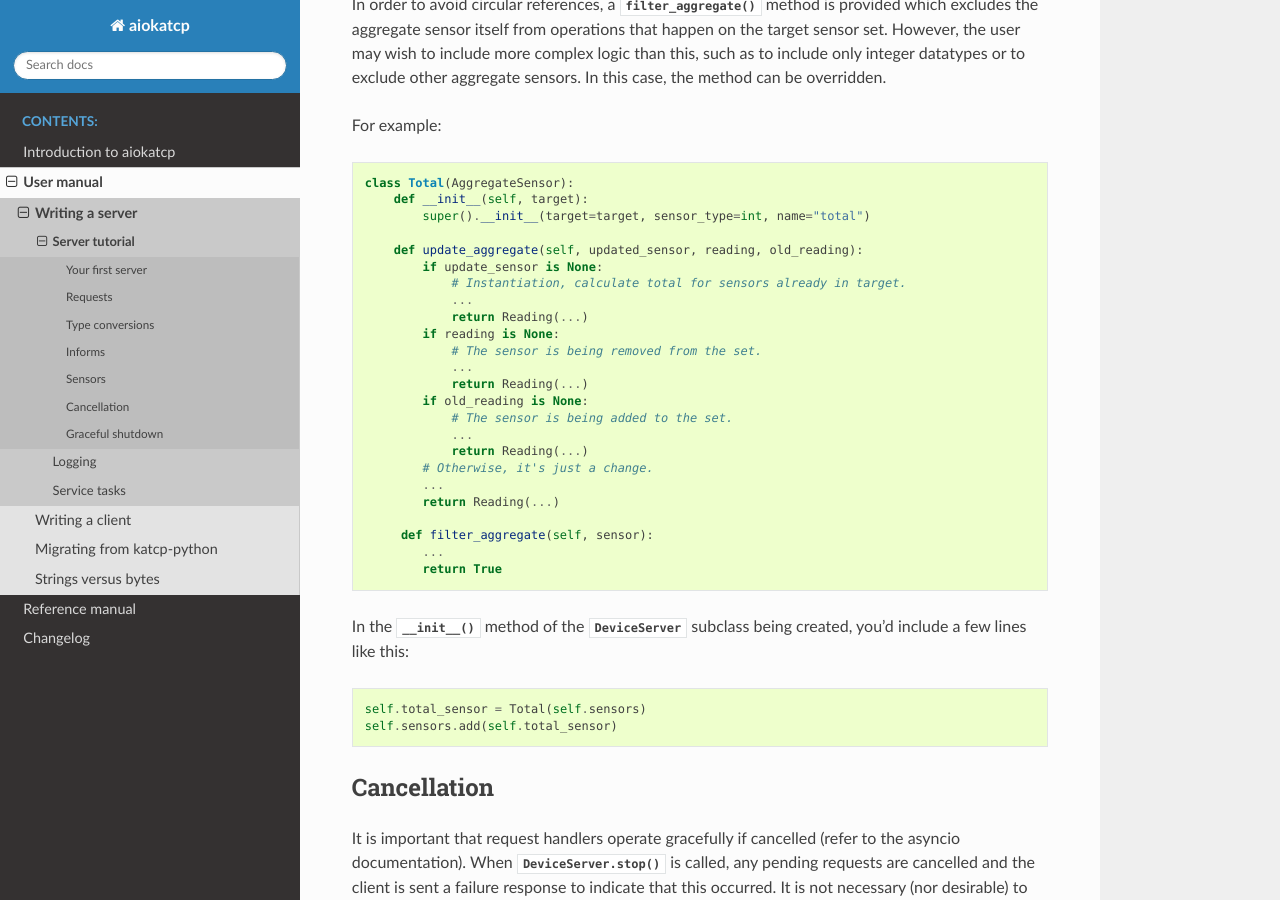
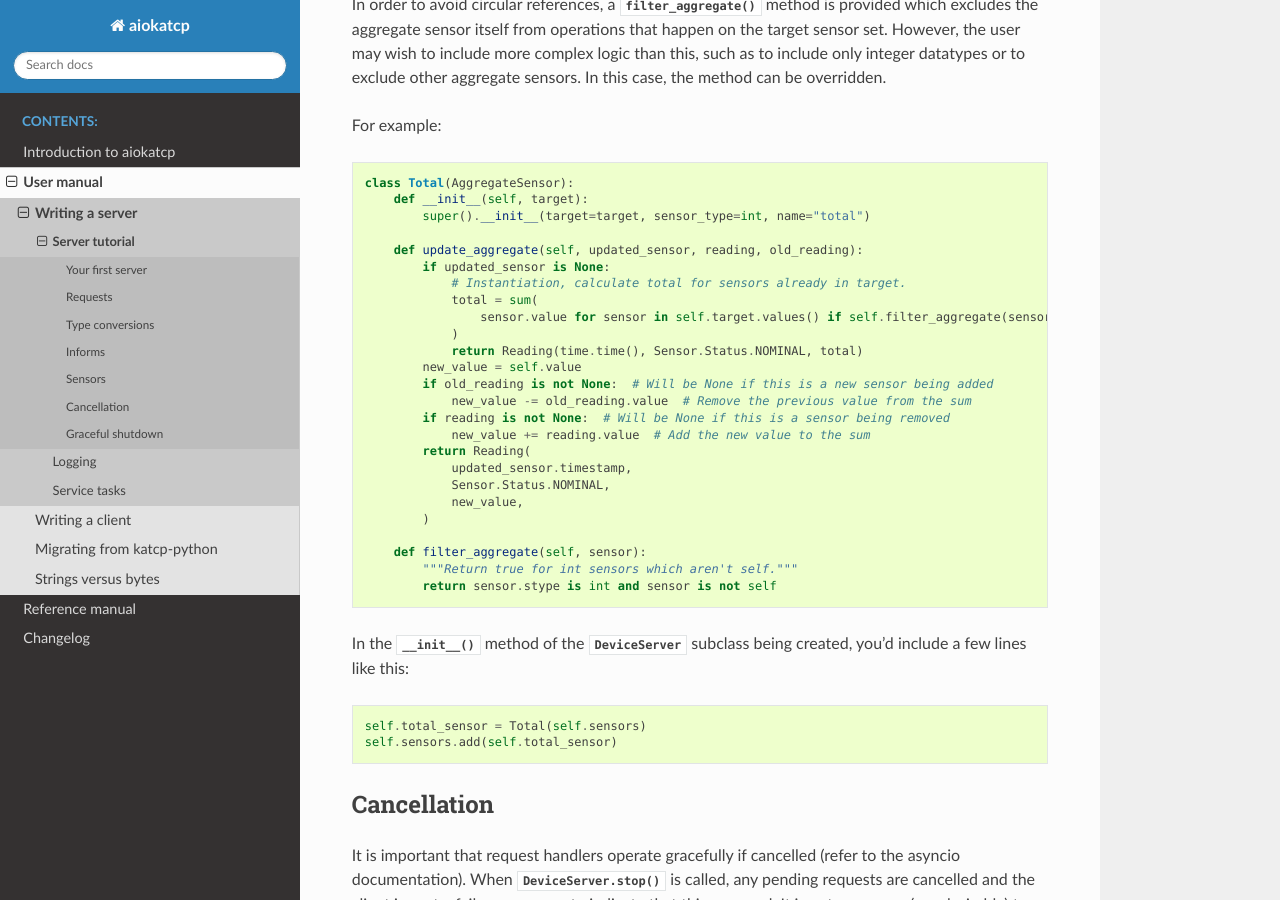
Before and after one commit to ska-sa/aiokatcp, a Sphinx documentation site: the page built from doc/server/tutorial.rst, in a window 1280 px wide and 900 px high, scrolled down 4373 px. Built offline with Sphinx 7.4.7 and the Read the Docs theme 2.0.0, drawn with Linux system fonts in a browser that asks for light colours; the version number could not be read and is left out.

Commit message:
Re-copy example code back to docs

```diff
--- a/doc/server/tutorial.rst
+++ b/doc/server/tutorial.rst
@@ -240,26 +240,26 @@ For example:
             super().__init__(target=target, sensor_type=int, name="total")
 
         def update_aggregate(self, updated_sensor, reading, old_reading):
-            if update_sensor is None:
+            if updated_sensor is None:
                 # Instantiation, calculate total for sensors already in target.
-                ...
-                return Reading(...)
-            if reading is None:
-                # The sensor is being removed from the set.
-                ...
-                return Reading(...)
-            if old_reading is None:
-                # The sensor is being added to the set.
-                ...
-                return Reading(...)
-            # Otherwise, it's just a change.
-            ...
-            return Reading(...)
+                total = sum(
+                    sensor.value for sensor in self.target.values() if self.filter_aggregate(sensor)
+                )
+                return Reading(time.time(), Sensor.Status.NOMINAL, total)
+            new_value = self.value
+            if old_reading is not None:  # Will be None if this is a new sensor being added
+                new_value -= old_reading.value  # Remove the previous value from the sum
+            if reading is not None:  # Will be None if this is a sensor being removed
+                new_value += reading.value  # Add the new value to the sum
+            return Reading(
+                updated_sensor.timestamp,
+                Sensor.Status.NOMINAL,
+                new_value,
+            )
 
-         def filter_aggregate(self, sensor):
-            ...
-            return True
-
+        def filter_aggregate(self, sensor):
+            """Return true for int sensors which aren't self."""
+            return sensor.stype is int and sensor is not self
 
 In the :meth:`!__init__` method of the :class:`.DeviceServer` subclass being
 created, you'd include a few lines like this:
```
